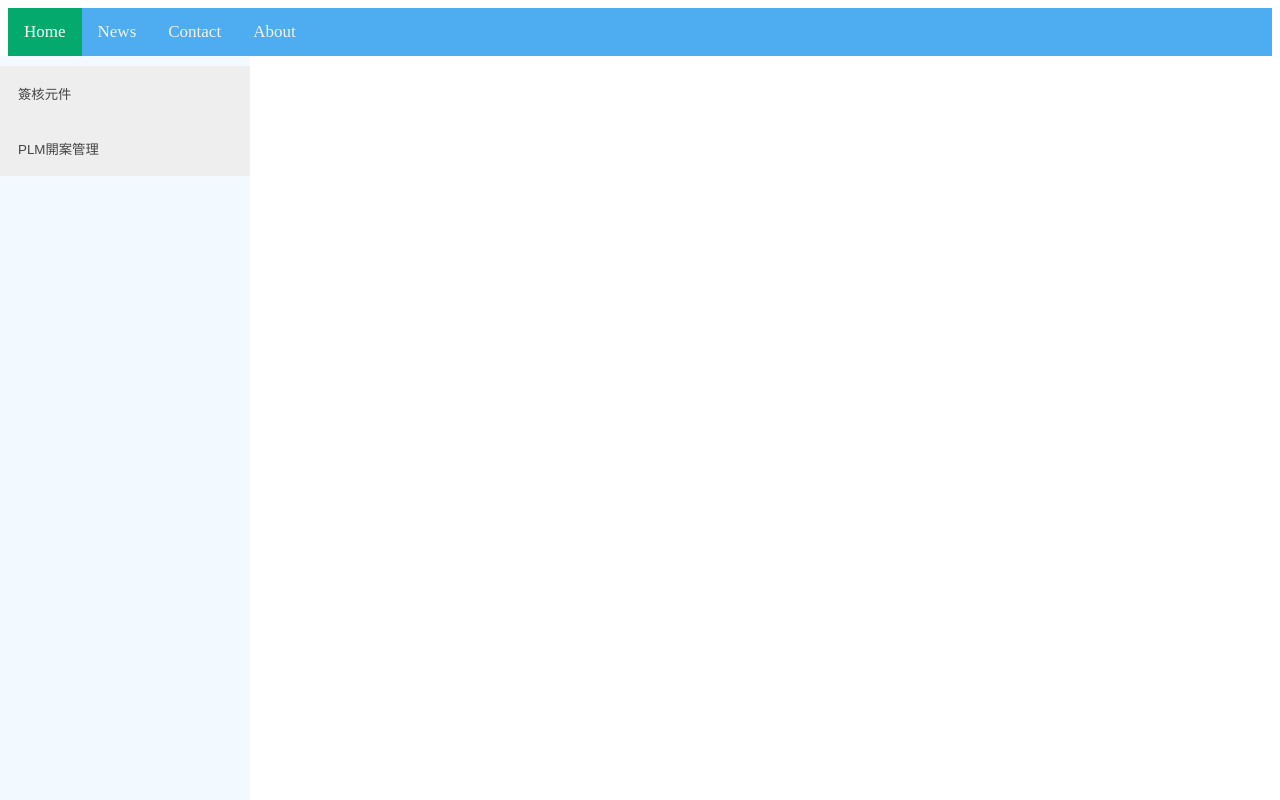
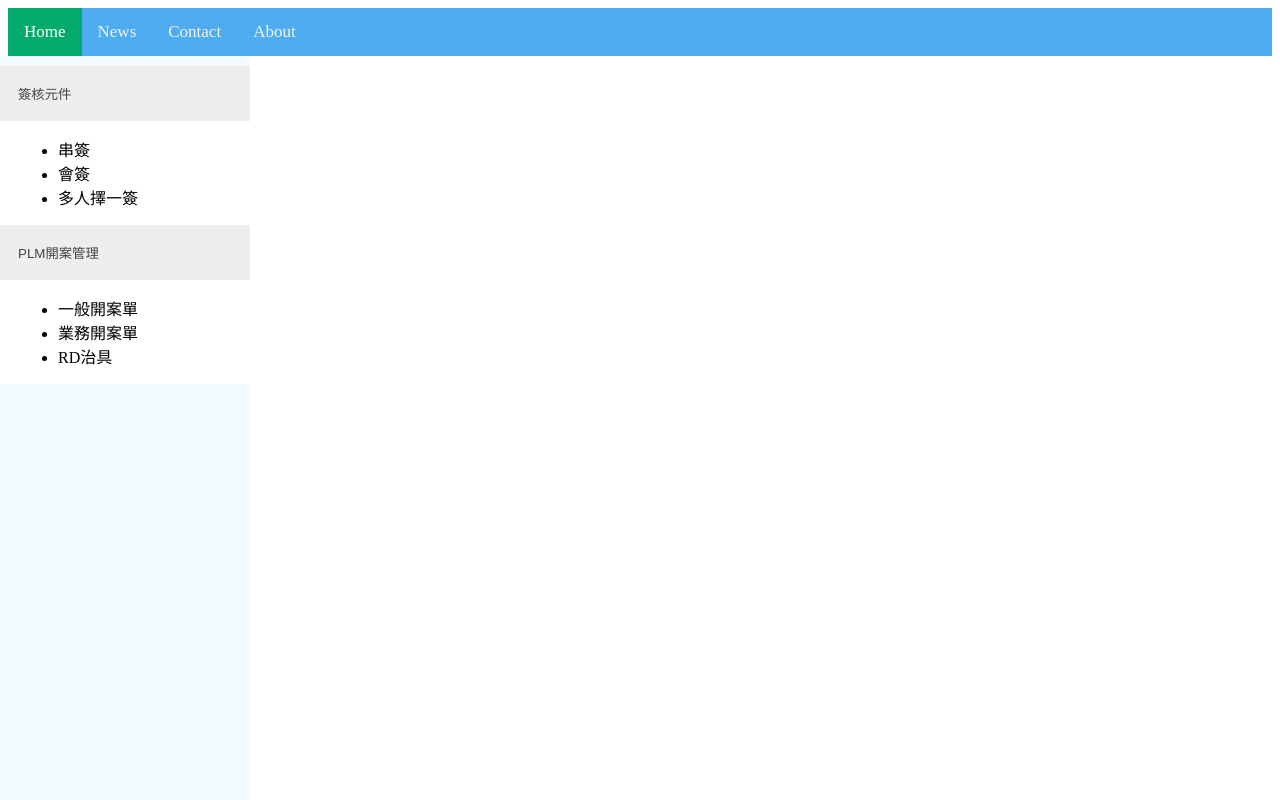
Before and after one commit to kahkinglee94/FlowEngine, a Vue app: page / in a window 1280 px wide. Both pictures are taken after a click on the button "簽核元件". Built offline with nearby package versions, Linux system fonts and the light colour scheme.

Commit message:
Added vue functionality and mock data

```diff
--- a/src/components/workspace/SideBar.vue
+++ b/src/components/workspace/SideBar.vue
@@ -1,23 +1,24 @@
 <script setup lang="ts">
+  import { ref } from 'vue'
+  import menuItemList from '@/module/mockdata/SideBarData.js'
+
+  const showItem = ref(false);
+
+  function toggleItem(test : any) {
+    console.log(test)
+    showItem.value = !showItem.value
+  }
 </script>
 
 <template>
   <div class="sidebar">
-    <button class="menu">簽核元件</button>
-    <div class="item">
-      <ul>
-        <li>串簽</li>
-        <li>會簽</li>
-        <li>多人擇一簽</li>
-      </ul>
-    </div>
-    <button class="menu">PLM開案管理</button>
-    <div class="item">
-      <ul>
-        <li>一般開案單</li>
-        <li>業務開案單</li>
-        <li>RD治具</li>
-      </ul>
+    <div v-for="menuItem in menuItemList">
+      <button class="menu" @click.prevent="toggleItem(this)">{{ menuItem.label }}</button>
+      <div class="item" v-show="showItem">
+        <ul>
+          <li v-for="item in menuItem.children">{{ item.label }}</li>
+        </ul>
+      </div>
     </div>
   </div>
 </template>
@@ -57,7 +58,6 @@
 .item {
   padding: 0 18px;
   background-color: white;
-  display: none;
   overflow: hidden;
 }
 
--- /dev/null
+++ b/src/module/mockdata/SideBarData.js
@@ -0,0 +1,50 @@
+export default [
+    {
+        name: 'SignElement',
+        label: '簽核元件',
+        icon: '',
+        id: '',
+        children: [
+          {
+            name: 'SerialSign',
+            label: '串簽',
+            icon: 'fas fa-cog'
+          },
+          {
+            name: 'ParallelSign',
+            label: '會簽',
+            icon: 'fas fa-cog'
+          },
+          {
+            name: 'ChooseOneSign',
+            label: '多人擇一簽',
+            icon: 'fas fa-cog'
+          },
+
+        ]
+    },
+    {
+        name: 'Plm',
+        label: 'PLM開案管理',
+        icon: '',
+        id: '',
+        children: [
+          {
+            name: 'GeneralPsa',
+            label: '一般開案單',
+            icon: 'fas fa-cog'
+          },
+          {
+            name: 'SalesPsa',
+            label: '業務開案單',
+            icon: 'fas fa-cog'
+          },
+          {
+            name: 'RdFixture',
+            label: 'RD治具',
+            icon: 'fas fa-cog'
+          },
+
+        ]
+    },
+]
```
